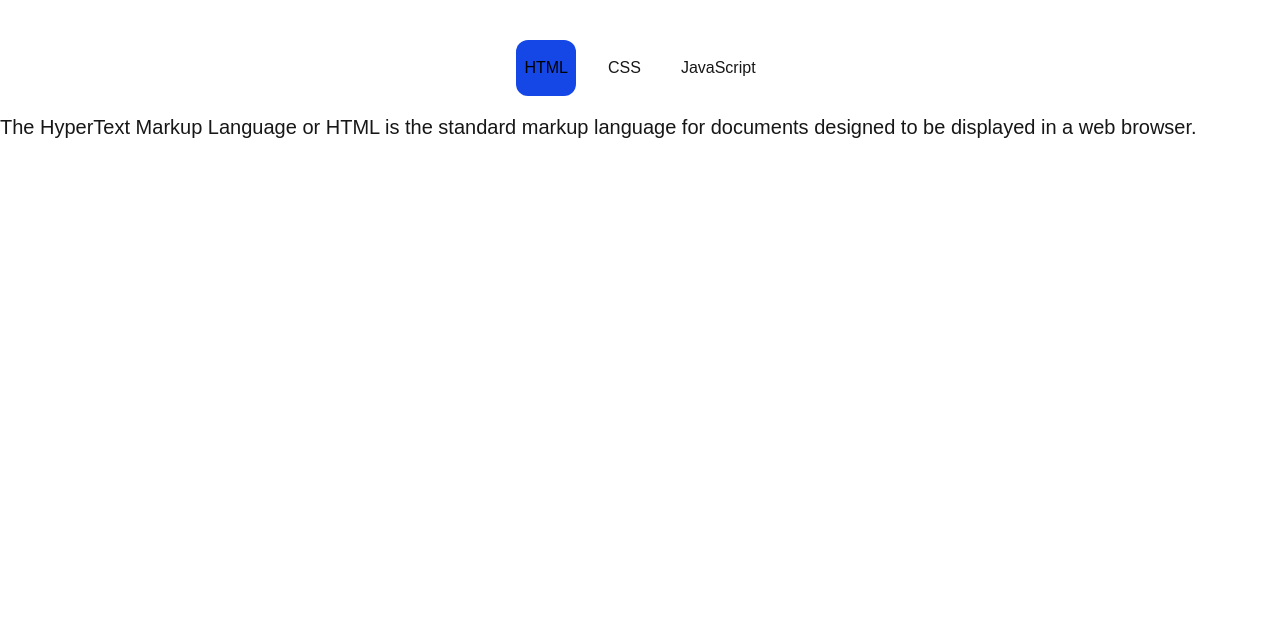
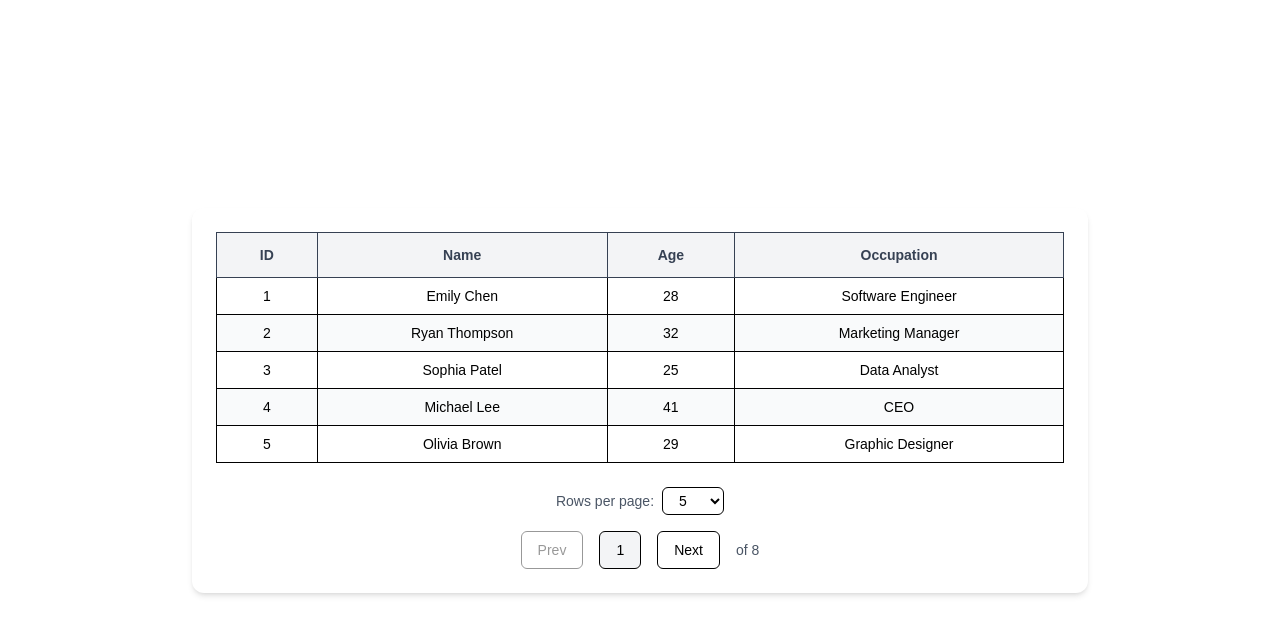
Before and after one commit to Kofuku0/Fontend-machine, a Next.js app: page / in a window 1280 px wide. Shown: the top 634 px of the page. Built offline with nearby package versions, Linux system fonts and the light colour scheme.

Commit message:
feat: added the data table

```diff
--- a/app/page.tsx
+++ b/app/page.tsx
@@ -10,9 +10,10 @@ import React from "react";
 // import Form from '@/frontend-machine/components/form';
 // import OTP from "@/frontend-machine/components/otp";
 // import Accordion from "@/frontend-machine/components/accordian";
-import Tabs from "@/frontend-machine/components/tabs";
+// import Tabs from "@/frontend-machine/components/tabs";
+import DataTable from "@/frontend-machine/components/data-table";
 export default function HomePage() {
-  const [open,setOpen] = React.useState(false);
+//   const [open,setOpen] = React.useState(false);
   return (
      <div>
       {/* <InfiniteScroll /> */}
@@ -26,8 +27,12 @@ export default function HomePage() {
    {/* <button onClick={() => setOpen(true)}>Open Modal</button>
    <Modal open={open} onClose={() => setOpen(false)} /> */}
      {/* <OTP/> */}
+
+
      {/* <Form/> */}
-      <Tabs
+
+
+      {/* <Tabs
         items={[
           {
             value: 'html',
@@ -48,7 +53,9 @@ export default function HomePage() {
               'JavaScript, often abbreviated as JS, is a programming language that is one of the core technologies of the World Wide Web, alongside HTML and CSS.',
           },
         ]}
-      />
+      /> */}
+      <DataTable/>
+
      </div>
   );
 }
--- /dev/null
+++ b/frontend-machine/components/data-table/index.tsx
@@ -0,0 +1,124 @@
+import React, { useState } from "react";
+import users from "@/frontend-machine/constants/user";
+
+type User = (typeof users)[number];
+
+const columns = [
+  { label: "ID", key: "id" },
+  { label: "Name", key: "name" },
+  { label: "Age", key: "age" },
+  { label: "Occupation", key: "occupation" },
+] as const;
+
+const PAGE_SIZE = 5;
+
+function paginatedUser(userList: Array<User>, page: number, pageSize: number) {
+  const start = (page - 1) * pageSize;
+  const end = start + pageSize;
+
+  const pageUsers = userList.slice(start, end);
+  const totalPages = Math.ceil(userList.length / pageSize);
+  return { pageUsers, totalPages };
+}
+
+export default function DataTable() {
+  const [page, setPage] = useState(1);
+  const [pageSize, setPageSize] = useState(PAGE_SIZE);
+
+  const { pageUsers, totalPages } = paginatedUser(users, page, pageSize);
+
+  return (
+    <div className="min-h-dvh w-full flex items-center justify-center text-black p-6">
+      <div className="w-full max-w-4xl bg-white rounded-xl shadow-md p-6">
+        {/* Table */}
+        <div className="overflow-x-auto">
+          <table className="w-full border-collapse text-sm text-center">
+            <thead className="bg-gray-100">
+              <tr>
+                {columns.map(({ label, key }) => (
+                  <th
+                    key={key}
+                    className="border px-4 py-3 font-semibold text-gray-700"
+                  >
+                    {label}
+                  </th>
+                ))}
+              </tr>
+            </thead>
+
+            <tbody>
+              {pageUsers.map(({ id, name, age, occupation }, index) => (
+                <tr
+                  key={id}
+                  className={index % 2 === 0 ? "bg-white" : "bg-gray-50"}
+                >
+                  <td className="border px-4 py-2">{id}</td>
+                  <td className="border px-4 py-2">{name}</td>
+                  <td className="border px-4 py-2">{age}</td>
+                  <td className="border px-4 py-2">{occupation}</td>
+                </tr>
+              ))}
+            </tbody>
+          </table>
+        </div>
+
+        {/* Controls */}
+        <div className="mt-6 flex flex-col items-center gap-4">
+          {/* Page size */}
+          <div className="flex items-center gap-2">
+            <span className="text-sm text-gray-600">Rows per page:</span>
+            <select
+              aria-label="page size"
+              className="rounded-md border px-3 py-1 text-sm focus:outline-none focus:ring-2 focus:ring-black"
+              value={pageSize}
+              onChange={(event) => {
+                setPageSize(Number(event.target.value));
+                setPage(1);
+              }}
+            >
+              {[5, 10, 20].map((size) => (
+                <option key={size} value={size}>
+                  {size}
+                </option>
+              ))}
+            </select>
+          </div>
+
+          {/* Pagination */}
+          <div className="flex items-center gap-4">
+            <button
+              disabled={page === 1}
+              onClick={() => {
+                if (page > 0) {
+                  setPage((prev) => Math.max(prev - 1, 1));
+                }
+              }}
+              className="rounded-md border px-4 py-2 text-sm disabled:cursor-not-allowed disabled:opacity-40 hover:bg-gray-100"
+            >
+              Prev
+            </button>
+
+            <div className="rounded-md border bg-gray-100 px-4 py-2 text-sm font-medium">
+              {page}
+            </div>
+
+            <button
+              disabled={page === totalPages}
+              onClick={() => {
+                if (page < totalPages)
+                  setPage((prev) => Math.min(prev + 1, totalPages));
+              }}
+              className="rounded-md border px-4 py-2 text-sm disabled:cursor-not-allowed disabled:opacity-40 hover:bg-gray-100"
+            >
+              Next
+            </button>
+
+            <div className="text-sm text-gray-600">
+              of <span className="font-medium">{totalPages}</span>
+            </div>
+          </div>
+        </div>
+      </div>
+    </div>
+  );
+}
--- /dev/null
+++ b/frontend-machine/constants/user.ts
@@ -0,0 +1,220 @@
+const users = [
+  {
+    id: 1,
+    name: 'Emily Chen',
+    age: 28,
+    occupation: 'Software Engineer',
+  },
+  {
+    id: 2,
+    name: 'Ryan Thompson',
+    age: 32,
+    occupation: 'Marketing Manager',
+  },
+  {
+    id: 3,
+    name: 'Sophia Patel',
+    age: 25,
+    occupation: 'Data Analyst',
+  },
+  {
+    id: 4,
+    name: 'Michael Lee',
+    age: 41,
+    occupation: 'CEO',
+  },
+  {
+    id: 5,
+    name: 'Olivia Brown',
+    age: 29,
+    occupation: 'Graphic Designer',
+  },
+  {
+    id: 6,
+    name: 'Alexander Hall',
+    age: 38,
+    occupation: 'Sales Representative',
+  },
+  {
+    id: 7,
+    name: 'Isabella Davis',
+    age: 26,
+    occupation: 'Teacher',
+  },
+  {
+    id: 8,
+    name: 'Ethan White',
+    age: 35,
+    occupation: 'Lawyer',
+  },
+  {
+    id: 9,
+    name: 'Lily Tran',
+    age: 30,
+    occupation: 'Nurse',
+  },
+  {
+    id: 10,
+    name: 'Julian Sanchez',
+    age: 39,
+    occupation: 'Engineer',
+  },
+  {
+    id: 11,
+    name: 'Ava Martin',
+    age: 27,
+    occupation: 'Journalist',
+  },
+  {
+    id: 12,
+    name: 'Benjamin Walker',
+    age: 42,
+    occupation: 'Doctor',
+  },
+  {
+    id: 13,
+    name: 'Charlotte Brooks',
+    age: 31,
+    occupation: 'HR Manager',
+  },
+  {
+    id: 14,
+    name: 'Gabriel Harris',
+    age: 36,
+    occupation: 'IT Consultant',
+  },
+  {
+    id: 15,
+    name: 'Hannah Taylor',
+    age: 24,
+    occupation: 'Student',
+  },
+  {
+    id: 16,
+    name: 'Jackson Brown',
+    age: 40,
+    occupation: 'Business Owner',
+  },
+  {
+    id: 17,
+    name: 'Kayla Lewis',
+    age: 33,
+    occupation: 'Event Planner',
+  },
+  {
+    id: 18,
+    name: 'Logan Mitchell',
+    age: 37,
+    occupation: 'Architect',
+  },
+  {
+    id: 19,
+    name: 'Mia Garcia',
+    age: 29,
+    occupation: 'Artist',
+  },
+  {
+    id: 20,
+    name: 'Natalie Hall',
+    age: 34,
+    occupation: 'Teacher',
+  },
+  {
+    id: 21,
+    name: 'Oliver Patel',
+    age: 38,
+    occupation: 'Software Developer',
+  },
+  {
+    id: 22,
+    name: 'Penelope Martin',
+    age: 26,
+    occupation: 'Writer',
+  },
+  {
+    id: 23,
+    name: 'Quinn Lee',
+    age: 35,
+    occupation: 'Entrepreneur',
+  },
+  {
+    id: 24,
+    name: 'Rachel Kim',
+    age: 30,
+    occupation: 'Dentist',
+  },
+  {
+    id: 25,
+    name: 'Samuel Jackson',
+    age: 42,
+    occupation: 'Lawyer',
+  },
+  {
+    id: 26,
+    name: 'Tessa Hall',
+    age: 28,
+    occupation: 'Graphic Designer',
+  },
+  {
+    id: 27,
+    name: 'Uma Patel',
+    age: 39,
+    occupation: 'Marketing Manager',
+  },
+  {
+    id: 28,
+    name: 'Vincent Brooks',
+    age: 36,
+    occupation: 'IT Consultant',
+  },
+  {
+    id: 29,
+    name: 'Walter White',
+    age: 41,
+    occupation: 'Engineer',
+  },
+  {
+    id: 30,
+    name: 'Xavier Sanchez',
+    age: 33,
+    occupation: 'Sales Representative',
+  },
+  {
+    id: 31,
+    name: 'Yvonne Martin',
+    age: 29,
+    occupation: 'Teacher',
+  },
+  {
+    id: 32,
+    name: 'Zoe Lee',
+    age: 27,
+    occupation: 'Data Analyst',
+  },
+  {
+    id: 33,
+    name: 'Abigail Brown',
+    age: 34,
+    occupation: 'Nurse',
+  },
+  {
+    id: 34,
+    name: 'Caleb Harris',
+    age: 38,
+    occupation: 'Business Owner',
+  },
+  {
+    id: 35,
+    name: 'Diana Taylor',
+    age: 31,
+    occupation: 'Event Planner',
+  },
+  {
+    id: 36,
+    name: 'Eleanor Walker',
+    age: 40,
+    occupation: 'CEO',
+  },
+];
+
+export default users;
```
